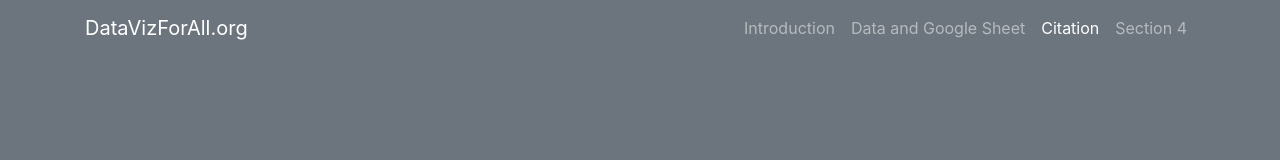
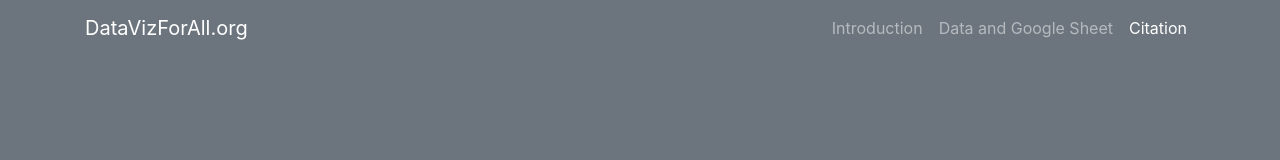
Before and after one commit to jamesyarussi/JamesTempQuiz, a plain HTML site: page index.html in a window 1280 px wide. Shown: the top 160 px of the page. Drawn offline with nearby package versions, Linux system fonts and the light colour scheme.

Commit message:
Update index.html

```diff
--- a/index.html
+++ b/index.html
@@ -41,9 +41,6 @@
           </li>
           <li class="nav-item">
             <a class="nav-link js-scroll-trigger" href="#section3">Citation</a>
-          </li>
-          <li class="nav-item">
-            <a class="nav-link js-scroll-trigger" href="#section4">Section 4</a>
           </li>
         </ul>
       </div>
```
